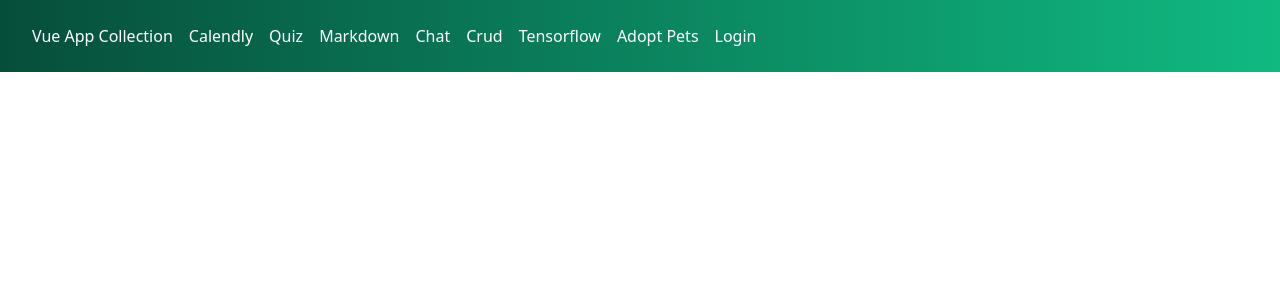
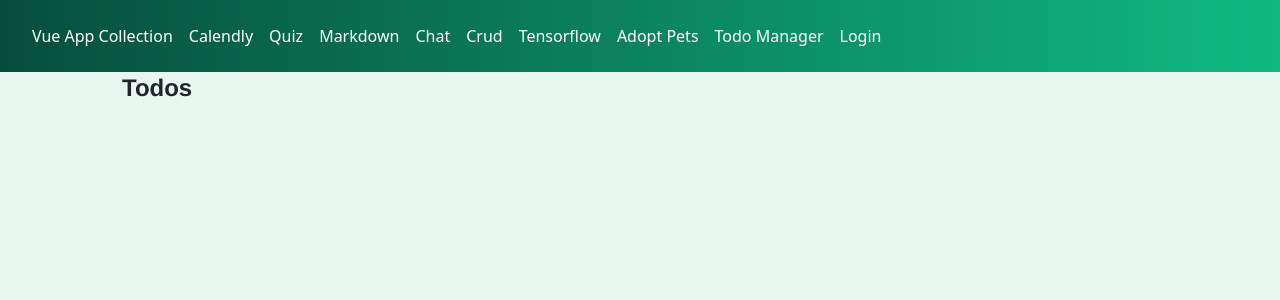
Before and after one commit to goldenglorys/vue-app-collection, a Vue app: page /todos in a window 1280 px wide. Shown: the top 300 px of the page. Built offline with nearby package versions, Linux system fonts and the light colour scheme; no server answers.

Commit message:
A Todo Manager app initialted

```diff
--- a/public/index.html
+++ b/public/index.html
@@ -1,15 +1,19 @@
 <!DOCTYPE html>
 <html lang="">
   <head>
-    <meta charset="utf-8">
-    <meta http-equiv="X-UA-Compatible" content="IE=edge">
-    <meta name="viewport" content="width=device-width,initial-scale=1.0">
-    <link rel="icon" href="<%= BASE_URL %>favicon.ico">
+    <meta charset="utf-8" />
+    <meta http-equiv="X-UA-Compatible" content="IE=edge" />
+    <meta name="viewport" content="width=device-width,initial-scale=1.0" />
+    <link rel="icon" href="<%= BASE_URL %>favicon.ico" />
     <title>Vue Apps Collection</title>
   </head>
   <body>
     <noscript>
-      <strong>We're sorry but <%= htmlWebpackPlugin.options.title %> doesn't work properly without JavaScript enabled. Please enable it to continue.</strong>
+      <strong
+        >We're sorry but <%= htmlWebpackPlugin.options.title %> doesn't work
+        properly without JavaScript enabled. Please enable it to
+        continue.</strong
+      >
     </noscript>
     <div id="app"></div>
     <!-- built files will be auto injected -->
--- a/src/App.vue
+++ b/src/App.vue
@@ -45,5 +45,4 @@ export default {
 };
 </script>
 
-<style>
-</style>
+<style></style>
--- a/src/components/AppHeader.vue
+++ b/src/components/AppHeader.vue
@@ -32,6 +32,7 @@ export default {
         { title: "Crud", to: "/crud" },
         { title: "Tensorflow", to: "/tensorflow" },
         { title: "Adopt Pets", to: "/adopt-pet" },
+        { title: "Todo Manager", to: "/todos" },
       ],
     };
   },
@@ -48,5 +49,4 @@ export default {
 };
 </script>
 
-<style>
-</style>
+<style></style>
--- a/src/pages/Home.vue
+++ b/src/pages/Home.vue
@@ -93,6 +93,15 @@ export default {
           "Working with Canvas",
         ],
       },
+      {
+        path: "/todos",
+        title: "Todo Manager",
+        concepts: [
+          "Indept Vuex Concepts",
+          "Indept State Management Usage",
+          "Use of external API",
+        ],
+      },
     ]);
     const login = ref({
       title: "Login Modal",
--- a/src/pages/Tensorflow.vue
+++ b/src/pages/Tensorflow.vue
@@ -6,11 +6,10 @@
         <h1 class="text-2xl my-4">Tensorflow Object Detection</h1>
         <div class="flex justify-center">
           <img
-            src="https://images.unsplash.com/photo-1610470850940-27b52ca7c0fe"
+            src="https://car-images.bauersecure.com/pagefiles/78015/tesla_roadster_08.jpg"
             width="200"
             alt=""
             ref="imgRef"
-            crossorigin="anonymous"
           />
         </div>
       </div>
@@ -20,16 +19,18 @@
 </template>
 
 <script>
-import { onMounted, ref } from "vue";
+import { ref, onMounted } from "vue";
 require("@tensorflow/tfjs-backend-cpu");
 require("@tensorflow/tfjs-backend-webgl");
 const cocoSsd = require("@tensorflow-models/coco-ssd");
 
 export default {
   setup() {
-    const imgRef = ref({});
+    const imgRef = ref();
     onMounted(async () => {
+      console.log(imgRef.value);
       const img = imgRef.value;
+
       // Load the model.
       const model = await cocoSsd.load();
 
--- /dev/null
+++ b/src/pages/Todos.vue
@@ -0,0 +1,27 @@
+<template>
+  <div id="todo-body">
+    <div id="todo-container">
+      <h3 class="text-2xl"><b>Todos</b></h3>
+    </div>
+  </div>
+</template>
+
+<script>
+export default {};
+</script>
+
+<style>
+#todo-body {
+  font-family: "Franklin Gothic Medium", "Arial Narrow", Arial, sans-serif;
+  line-height: 1.6;
+  background: #e8f7f0;
+  width: 100%;
+  height: 100pc;
+}
+#todo-container {
+  max-width: 1100px;
+  margin: auto;
+  overflow: auto;
+  padding: 0 2rem;
+}
+</style>
```
Also changed, not shown: src/router.js (+33 -32 lines), 1 other file (tests, documents, lock files or other folders).
